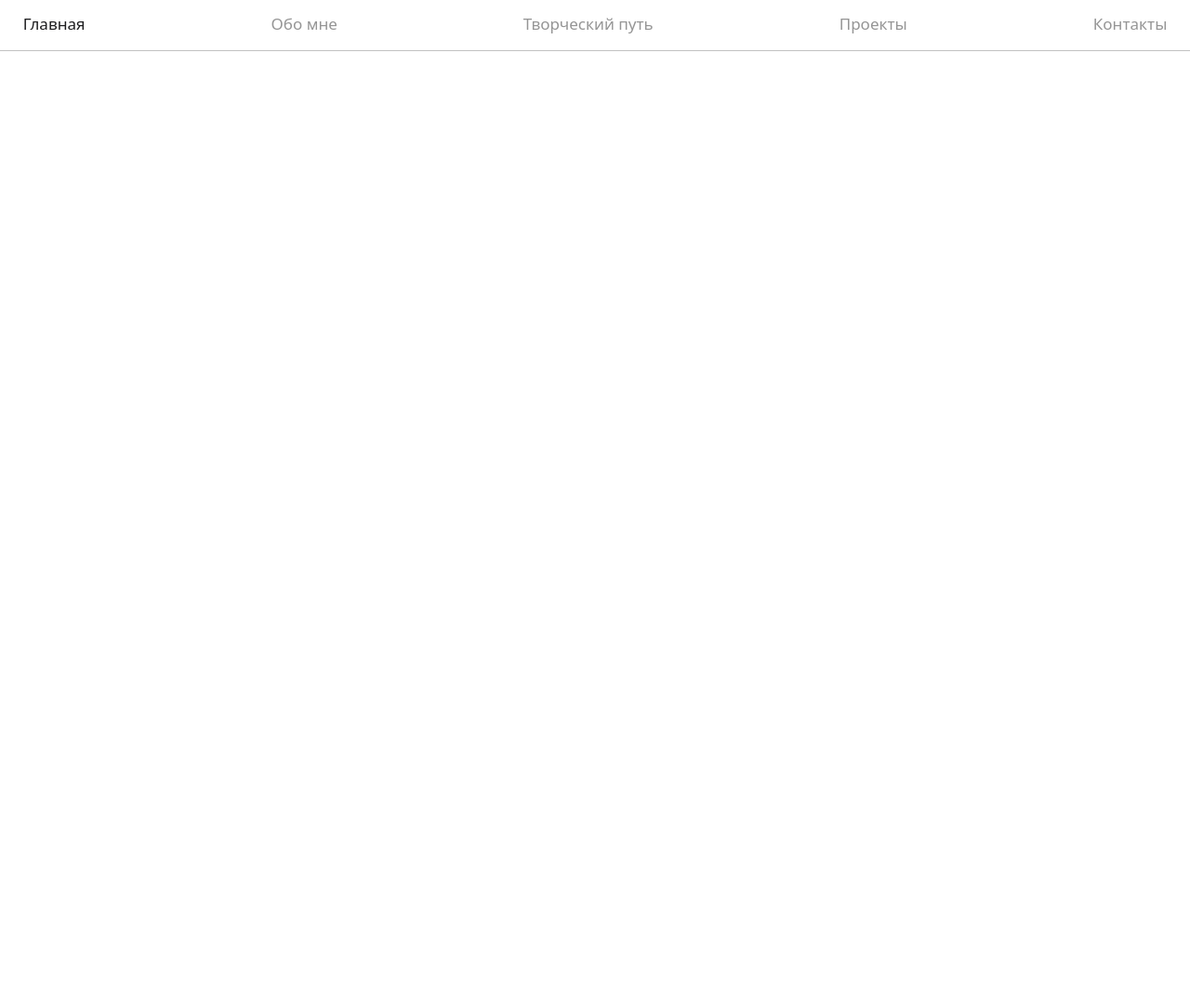
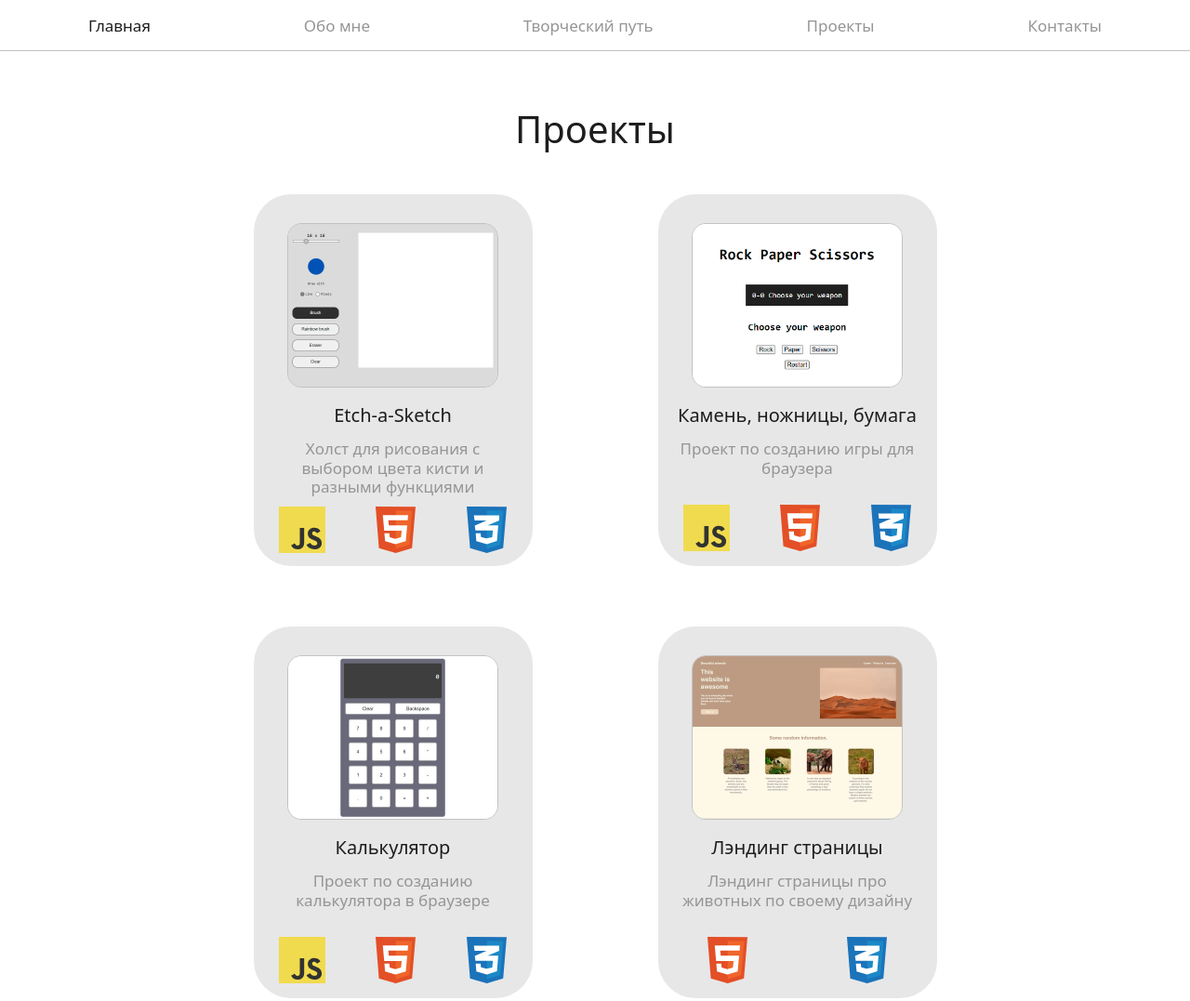
Before and after one commit to greatest-frog/yandex-landing-page, a plain HTML site: page index.html in a window 1280 px wide. Shown: the top 1077 px of the page at 93% size. Before the commit the page ends 800 px from the top, so only its background shows below. Drawn offline with Linux system fonts and the light colour scheme.

Commit message:
Add part with my projects

```diff
--- a/index.html
+++ b/index.html
@@ -11,16 +11,76 @@
 <body>
     <nav>
         <div class="parts-list">
-            <div class="parts-item active"><a href="#" class="part-link">Главная</a></div>
-            <div class="parts-item"><a href="#about_me" class="part-link">Обо мне</a></div>
-            <div class="parts-item"><a href="#my_way" class="part-link">Творческий путь</a></div>
-            <div class="parts-item"><a href="#projects" class="part-link">Проекты</a></div>
-            <div class="parts-item"><a href="#contacts" class="part-link">Контакты</a></div>
+            <div id="index-link" class="parts-item active"><a href="#" class="part-link">Главная</a></div>
+            <div id="about_me-link" class="parts-item"><a href="#about_me" class="part-link">Обо мне</a></div>
+            <div id="my_way-link" class="parts-item"><a href="#my_way" class="part-link">Творческий путь</a></div>
+            <div id="projects-link" class="parts-item"><a href="#projects" class="part-link">Проекты</a></div>
+            <div id="contacts-link" class="parts-item"><a href="#contacts" class="part-link">Контакты</a></div>
             </div>
     </nav>
-    <div class="part" id="about_me"></div>
     <div class="part" id="projects">
-
+        <div class="spacer"></div>
+        <h2>Проекты</h2>
+        <div class="projects">
+            <div class="project" id="etch">
+                <a href="https://github.com/greatest-frog/etch-a-sketch">
+                    <img src="./resources/images/project_logos/etch-a-sketch_logo.png" alt="etch-a-sketch logo" class="project-logo">
+                    <h3>Etch-a-Sketch</h3>
+                </a>
+                <p>Холст для рисования с выбором цвета кисти и разными функциями</p>
+                <div class="stack">
+                    <img src="./resources/images/stack/javascript-logo.svg" alt="javascript logo" class="stack-icon">
+                    <img src="./resources/images/stack/html-logo.svg" alt="html logo" class="stack-icon">
+                    <img src="./resources/images/stack/css3-logo.svg" alt="css logo" class="stack-icon">
+                </div>
+            </div>
+            <div class="project" id="PRS">
+                <a href="https://github.com/greatest-frog/rock-paper-scissors">
+                    <img src="./resources/images/project_logos/PRS_logo.png" alt="paper rock scissors" class="project-logo">
+                    <h3>Камень, ножницы, бумага</h3>
+                </a>
+                <p>Проект по созданию игры для браузера</p>
+                <div class="stack">
+                    <img src="./resources/images/stack/javascript-logo.svg" alt="javascript logo" class="stack-icon">
+                    <img src="./resources/images/stack/html-logo.svg" alt="html logo" class="stack-icon">
+                    <img src="./resources/images/stack/css3-logo.svg" alt="css logo" class="stack-icon">
+                </div>
+            </div>
+            <div class="project" id="calculator">
+                <a href="https://github.com/greatest-frog/calculator">
+                    <img src="./resources/images/project_logos/calculator_logo.png" alt="calculator logo" class="project-logo">
+                    <h3>Калькулятор</h3>
+                </a>
+                <p>Проект по созданию калькулятора в браузере</p>
+                <div class="stack">
+                    <img src="./resources/images/stack/javascript-logo.svg" alt="javascript logo" class="stack-icon">
+                    <img src="./resources/images/stack/html-logo.svg" alt="html logo" class="stack-icon">
+                    <img src="./resources/images/stack/css3-logo.svg" alt="css logo" class="stack-icon">
+                </div>
+            </div>
+            <div class="project" id="landing-page">
+                <a href="https://github.com/greatest-frog/odin-landing-page">
+                    <img src="./resources/images/project_logos/landing-page_logo.png" alt="landing page logo" class="project-logo">
+                    <h3>Лэндинг страницы</h3>
+                </a>
+                <p>Лэндинг страницы про животных по своему дизайну</p>
+                <div class="stack">
+                    <img src="./resources/images/stack/html-logo.svg" alt="html logo" class="stack-icon">
+                    <img src="./resources/images/stack/css3-logo.svg" alt="css logo" class="stack-icon">
+                </div>
+            </div>
+            <div class="project" id="recipes">
+                <a href="https://github.com/greatest-frog/odin-recipes">
+                    <img src="./resources/images/project_logos/recipes_logo.png" alt="recipes logo" class="project-logo">
+                    <h3>Страница с рецептами</h3>
+                </a>
+                <p>Страница с рецептами блюд</p>
+                <div class="stack">
+                    <img src="./resources/images/stack/html-logo.svg" alt="html logo" class="stack-icon">
+                    <img src="./resources/images/stack/css3-logo.svg" alt="css logo" class="stack-icon">
+                </div>
+            </div>
+        </div>
     </div>
 </body>
 </html>
--- a/resources/css/style.css
+++ b/resources/css/style.css
@@ -1,7 +1,8 @@
 :root {
     --font-color: #1d1d1f;
     --light-gray: #c2c2c2;
-    --second-font-color: #959595
+    --second-font-color: #959595;
+    --project-gray: #e7e7e7;
 }
 
 abbr, blockquote, body, button, dd, dl, dt, fieldset, figure, form, h1, h2, h3, h4, h5, h6, hgroup, input, legend, li, ol, p, pre, ul {
@@ -12,35 +13,116 @@ abbr, blockquote, body, button, dd, dl, dt, fieldset, figure, form, h1, h2, h3,
 body {
     font-family: system-ui, "Segoe UI", Roboto, Helvetica, Arial, sans-serif, "Apple Color Emoji", "Segoe UI Emoji", "Segoe UI Symbol";
     font-size: 17px;
+    line-height: 1.2;
     color: var(--font-color);
     background-color: white;
 }
 
 nav {
+    backdrop-filter: saturate(180%) blur(20px);
+    background-color: rgba(255, 255, 255, 0.85);
+    position: sticky;
+    top: 0;
     box-sizing: border-box;
-    width: 100%;
     height: 55px;
     padding: 15px;
     border-bottom: 1px solid var(--light-gray);
+    display: flex;
+    justify-content: center;
+}
+
+a {
+    color: inherit;
+    text-decoration: none;
+}
+
+h2 {
+    font-size: 40px;
+    font-weight: 400;
+    margin-bottom: 46px;
+}
+
+h3 {
+    font-size: 20px;
+    font-weight: 400;
+    margin-bottom: 14px;
+}
+
+p {
+    color: var(--second-font-color);
+    font-size: 17px;
 }
 
 .parts-list {
     color: var(--second-font-color);
+    max-width: 1090px;
     display: flex;
-    justify-content: center;
+    justify-content: space-between;
     align-items: center;
-    gap: 200px;
+    flex: 0 1 1090px;
 }
 
 .parts-item {
     line-height: 21px;
 }
 
-.part-link {
-    color: inherit;
-    text-decoration: none;
-}
-
 .active {
     color: var(--font-color);
 }
+
+.part {
+    text-align: center;
+}
+
+.spacer {
+    width: 100%;
+    height: 60px;
+}
+
+.projects {
+    margin: 0 135px;
+    display: flex;
+    justify-content: center;
+    flex-wrap: wrap;
+    row-gap: 65px;
+    column-gap: 135px;
+}
+
+.project {
+    background-color: var(--project-gray);
+    width: 300px;
+    height: 400px;
+    border-radius: 40px;
+}
+
+.project-logo {
+    margin: 31px 0 14px 0;
+    max-width: 225px;
+    border: 1px solid var(--light-gray);
+    border-radius: 15px;
+}
+
+.project p {
+    width: 261px;
+    margin: 0 auto 29px;
+    max-height: 63px;
+}
+
+.stack {
+    display: flex;
+    justify-content: space-around;
+}
+
+.stack-icon {
+    max-height: 50px;
+}
+
+#etch p {
+    margin-bottom: 10px;
+}
+#recipes h3 {
+    margin-bottom: 25px;
+}
+#recipes p {
+    margin-bottom: 40px;
+}
--- a/resources/javascript/script.js
+++ b/resources/javascript/script.js
@@ -1,11 +1,26 @@
 nav_links = document.querySelectorAll('.parts-item');
 
 nav_links.forEach(link => {
-    link.addEventListener('click', e => setActive(e));
+    link.addEventListener('click', e => setActive(e.target));
 });
 
-function setActive(event) {
+function setActive(target) {
     const previous_active = document.querySelector('.active');
     previous_active.classList.remove('active');
-    event.target.classList.add('active');
+    target.classList.add('active');
 }
+
+function getId() {
+    let link = window.location.href;
+    let hashtag_index = link.indexOf('#');
+    let id = undefined;
+    if (hashtag_index !== -1) id = link.slice(hashtag_index+1);
+    return id;
+}
+
+
+let id = getId();
+if (id !== undefined) {
+    let active = document.getElementById(`${id}-link`);
+    if(active) setActive(active);
+}
```
Also changed, not shown: resources/images/project_logos/PRS_logo.png (added), resources/images/project_logos/calculator_logo.png (added), resources/images/project_logos/etch-a-sketch_logo.png (added), resources/images/project_logos/landing-page_logo.png (added), resources/images/project_logos/recipes_logo.png (added), resources/images/stack/css3-logo.svg (added), resources/images/stack/html-logo.svg (added), resources/images/stack/javascript-logo.svg (added).
